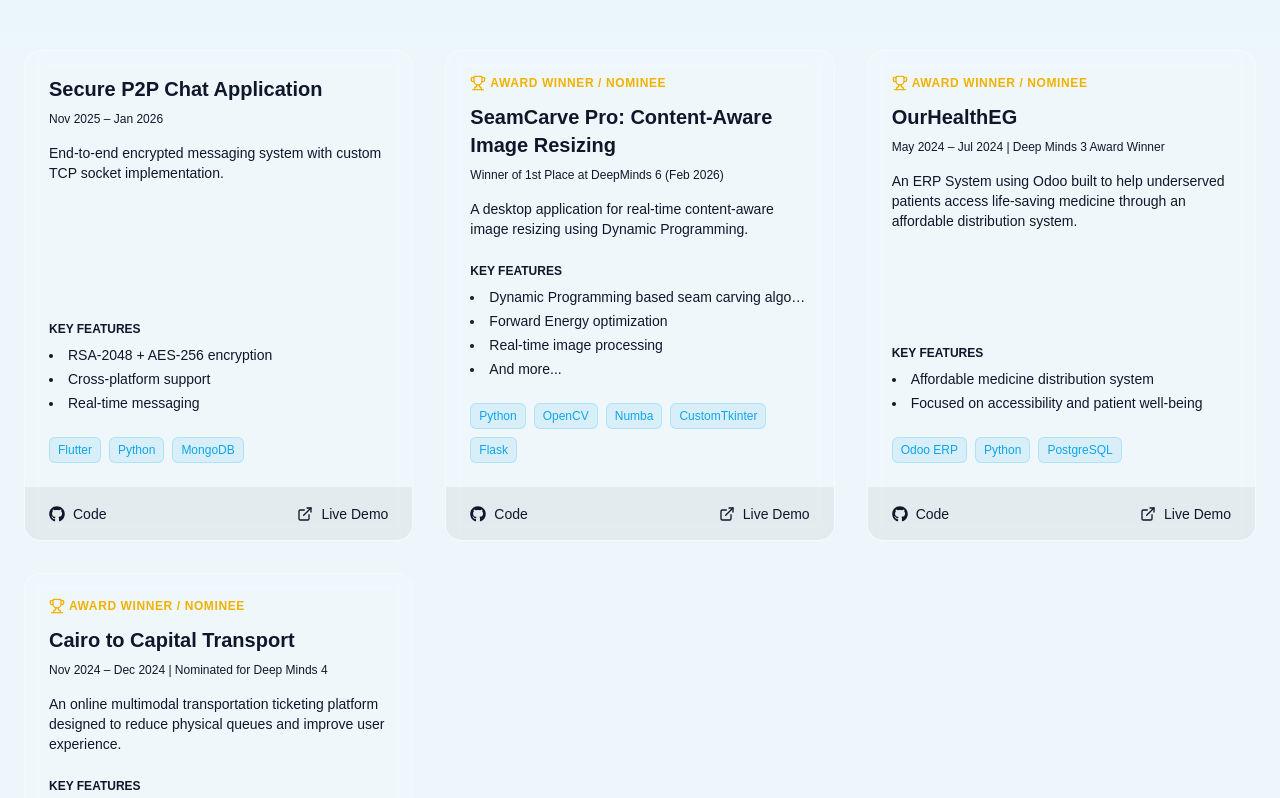
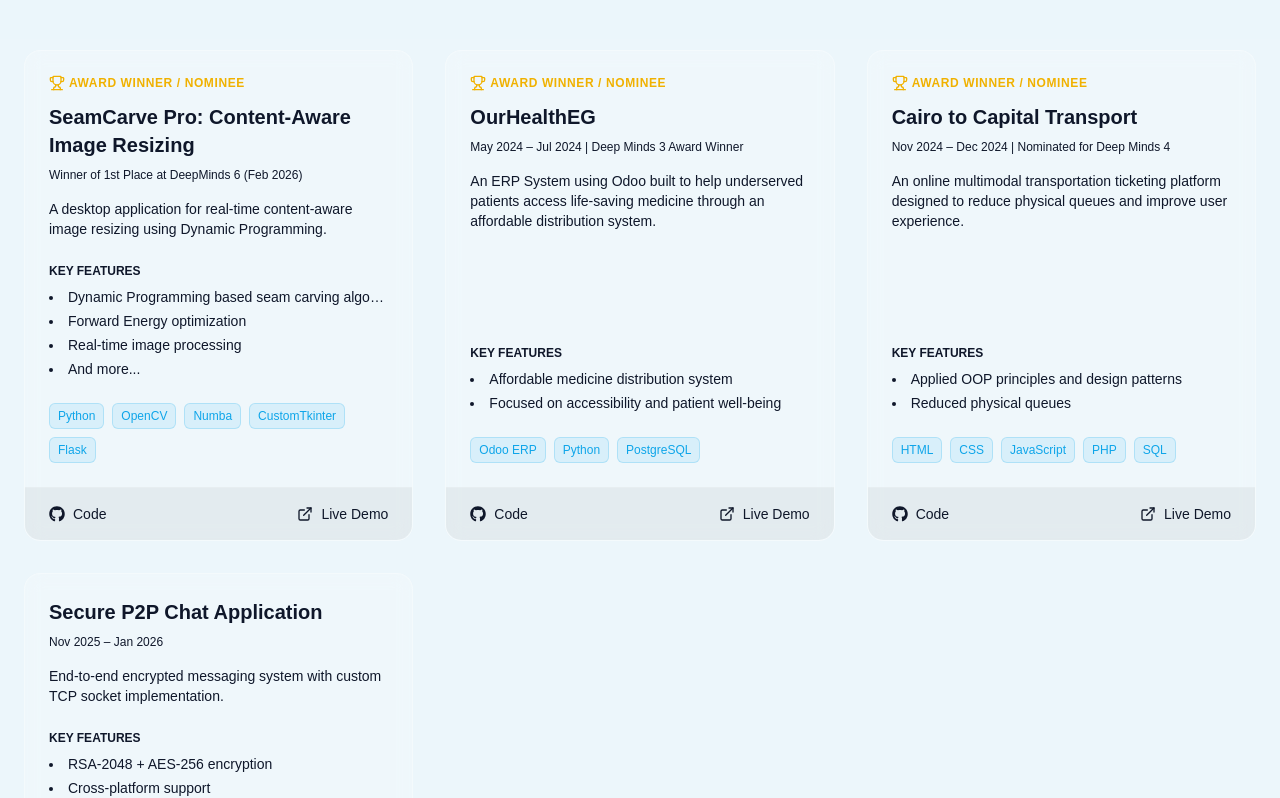
Before and after one commit to marc-zaki/portfolio, a Next.js app: page / in a window 1280 px wide. Shown: the part 3010-3808 px from the top of the page. Built offline with nearby package versions, Linux system fonts and the light colour scheme.

Commit message:
feat: implement Projects section component to showcase portfolio works and technical achievements

```diff
--- a/src/components/Projects.tsx
+++ b/src/components/Projects.tsx
@@ -6,14 +6,7 @@
 import { FaGithub } from "react-icons/fa";
 
 const projects = [
-    {
-    title: "Secure P2P Chat Application",
-    date: "Nov 2025 – Jan 2026",
-    description: "End-to-end encrypted messaging system with custom TCP socket implementation.",
-    features: ["RSA-2048 + AES-256 encryption", "Cross-platform support", "Real-time messaging"],
-    tech: ["Flutter", "Python", "MongoDB"],
-    award: false,
-  },
+
   {
     title: "SeamCarve Pro: Content-Aware Image Resizing",
     date: "Winner of 1st Place at DeepMinds 6 (Feb 2026)",
@@ -21,6 +14,7 @@
     features: ["Dynamic Programming based seam carving algorithm", "Forward Energy optimization", "Real-time image processing", "Flask visualization", "Modern desktop UI"],
     tech: ["Python", "OpenCV", "Numba", "CustomTkinter", "Flask"],
     award: true,
+    github: "",
   },
   {
     title: "OurHealthEG",
@@ -29,6 +23,7 @@
     features: ["Affordable medicine distribution system", "Focused on accessibility and patient well-being"],
     tech: ["Odoo ERP", "Python", "PostgreSQL"],
     award: true,
+    github: "",
   },
   {
     title: "Cairo to Capital Transport",
@@ -37,6 +32,16 @@
     features: ["Applied OOP principles and design patterns", "Reduced physical queues"],
     tech: ["HTML", "CSS", "JavaScript", "PHP", "SQL"],
     award: true,
+    github: "https://github.com/marc-zaki/oose-c2c",
+  },
+  {
+    title: "Secure P2P Chat Application",
+    date: "Nov 2025 – Jan 2026",
+    description: "End-to-end encrypted messaging system with custom TCP socket implementation.",
+    features: ["RSA-2048 + AES-256 encryption", "Cross-platform support", "Real-time messaging"],
+    tech: ["Flutter", "Python", "MongoDB"],
+    award: false,
+    github: "https://github.com/marc-zaki/secureapp",
   },
 
 ];
@@ -100,7 +105,7 @@
 
               {/* Card Footer Links */}
               <div className="px-6 py-4 border-t border-white/10 flex justify-between items-center bg-black/5 dark:bg-white/5">
-                <a href="#" className="flex items-center gap-2 text-sm font-medium hover:text-primary transition-colors">
+                <a href={project.github || "#"} target={project.github ? "_blank" : undefined} rel={project.github ? "noreferrer" : undefined} className="flex items-center gap-2 text-sm font-medium hover:text-primary transition-colors">
                   <FaGithub className="w-4 h-4" /> Code
                 </a>
                 <a href="#" className="flex items-center gap-2 text-sm font-medium hover:text-primary transition-colors">
```
